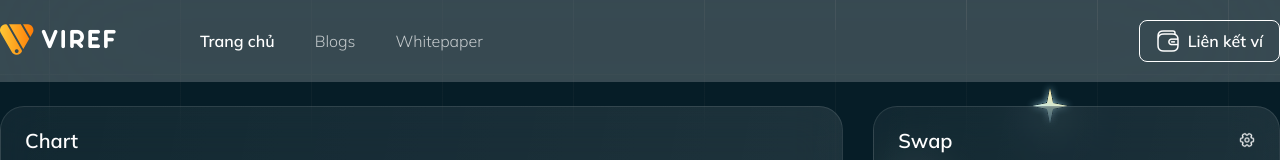
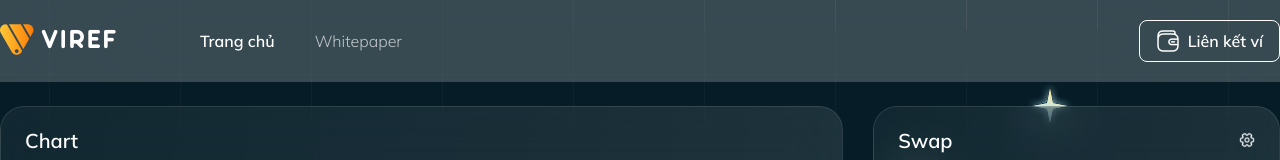
Before and after one commit to viref/exchange, a Vue app: page / in a window 1280 px wide. Shown: the top 160 px of the page. Built offline with nearby package versions, Linux system fonts and the light colour scheme.

Commit message:
hide blog

```diff
--- a/src/App.vue
+++ b/src/App.vue
@@ -5,7 +5,7 @@
         <a href="https://viref.net" class="logo"><img src="./assets/viref-logo.png" /></a>
         <ul class="menu">
           <li><a href="https://viref.net" class="active">Trang chủ</a></li>
-          <li><a href="https://blog.viref.net">Blogs</a></li>
+          <!-- <li><a href="https://blog.viref.net">Blogs</a></li> -->
           <li><a href="https://whitepaper.viref.net">Whitepaper</a></li>
         </ul>
         <div class="right-item">
```
